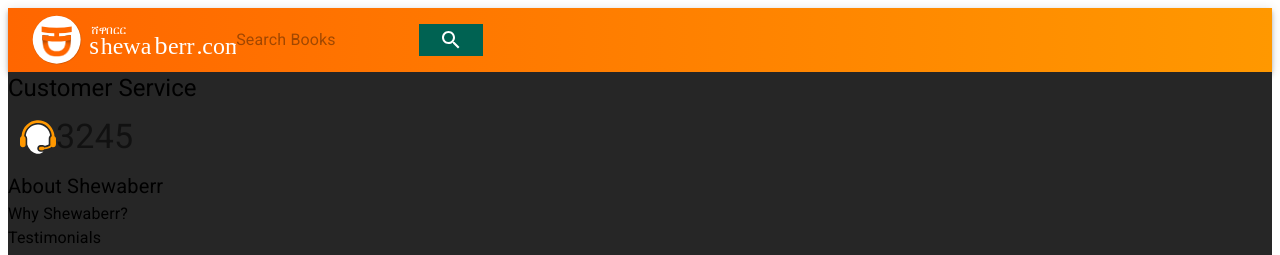
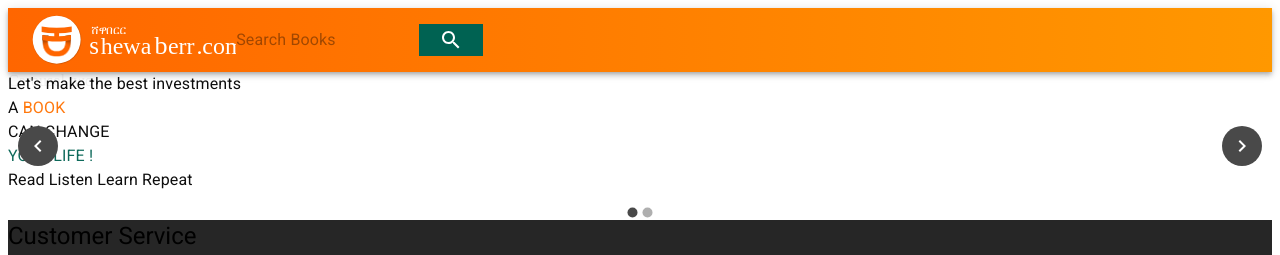
Before and after one commit to HaimanotG/shewaberr-web, a Next.js app: page /landing in a window 1280 px wide. Both pictures are taken after a click on the button 451 px from the left and 40 px from the top of the page. Shown: the top 255 px of the page. Built offline with nearby package versions, Linux system fonts and the light colour scheme.

Commit message:
hero componenet

```diff
--- /dev/null
+++ b/components/Hero.tsx
@@ -0,0 +1,16 @@
+import React from 'react';
+import Typography from '@material-ui/core/Typography';
+
+export const Hero = () => {
+    return (
+        <div>
+            <Typography className="text-lg font-montserrat">Let's make the best investments</Typography>
+                <Typography className="font-montserrat font-bold text-7xl leading-snug">
+                    A <span style={{color: '#ff7200'}}>BOOK</span><br />
+                    CAN CHANGE<br />
+                    <span style={{color: '#006252'}}>YOUR LIFE !</span>
+                </Typography>
+                <Typography className="font-montserrat text-lg">Read Listen Learn Repeat</Typography>
+        </div>
+    )
+}
--- a/components/Navbar.tsx
+++ b/components/Navbar.tsx
@@ -13,7 +13,7 @@ import { Button } from '@material-ui/core';
 export const Navbar = () => {
   return (
 		<ThemeProvider theme={OrangeTheme}>
-			<AppBar position="static" className="fixed" style={{background: 'linear-gradient(90deg, #FF6600 0%, #FF9800 100%)'}}>
+			<AppBar position="static" className="" style={{background: 'linear-gradient(90deg, #FF6600 0%, #FF9800 100%)'}}>
 				<Toolbar>
 					<ShewaberrFull fill="#fff" />
 					<InputBase
--- a/pages/_app.js
+++ b/pages/_app.js
@@ -1,5 +1,6 @@
 import "fontsource-roboto";
 import 'tailwindcss/tailwind.css';
+import '../styles/global.css';
 
 function MyApp({ Component, pageProps }) {
   return <Component {...pageProps} />
--- a/pages/landing.tsx
+++ b/pages/landing.tsx
@@ -17,20 +17,8 @@ import { OrangeTheme } from 'theme/Orange';
 import { ShewaberrMini } from 'components/Logo';
 import { Navbar } from 'components/Navbar';
 import { Footer } from 'components/Footer';
+import { Hero } from 'components/Hero';
 
-function Item(props)
-{
-    return (
-        <Paper>
-            <h2>{props.item.name}</h2>
-            <p>{props.item.description}</p>
-
-            <Button className="CheckButton">
-                Check it out!
-            </Button>
-        </Paper>
-    )
-}
 
 export default () => {
     const [open, setOpen] = useState(true)
@@ -39,9 +27,15 @@ export default () => {
         <ThemeProvider theme={OrangeTheme}>
             <div className="flex flex-col h-screen justify-between">
                 <Navbar />
-                <main>
-
-
+                <main className="">
+                    <Carousel navButtonsAlwaysVisible={true}>
+                        <div className="mt-20 ml-48">
+                            <Hero />
+                        </div>
+                        <div className="m-36">
+                            Carousel two
+                        </div>
+                    </Carousel>
 
                 </main>
                 <Footer />
--- /dev/null
+++ b/styles/global.css
@@ -0,0 +1 @@
+@import url('https://fonts.googleapis.com/css2?family=Montserrat:wght@700;900&family=Roboto&display=swap')
--- a/tailwind.config.js
+++ b/tailwind.config.js
@@ -4,6 +4,10 @@ module.exports = {
   darkMode: false, // or 'media' or 'class'
   theme: {
     extend: {},
+    fontFamily: {
+      'roboto': ['Roboto', 'sans-serif'],
+      'montserrat': ['Montserrat', 'sans-serif']
+    }
   },
   variants: {
     extend: {},
```
Also changed, not shown: 2 other files (tests, documents, lock files or other folders).
